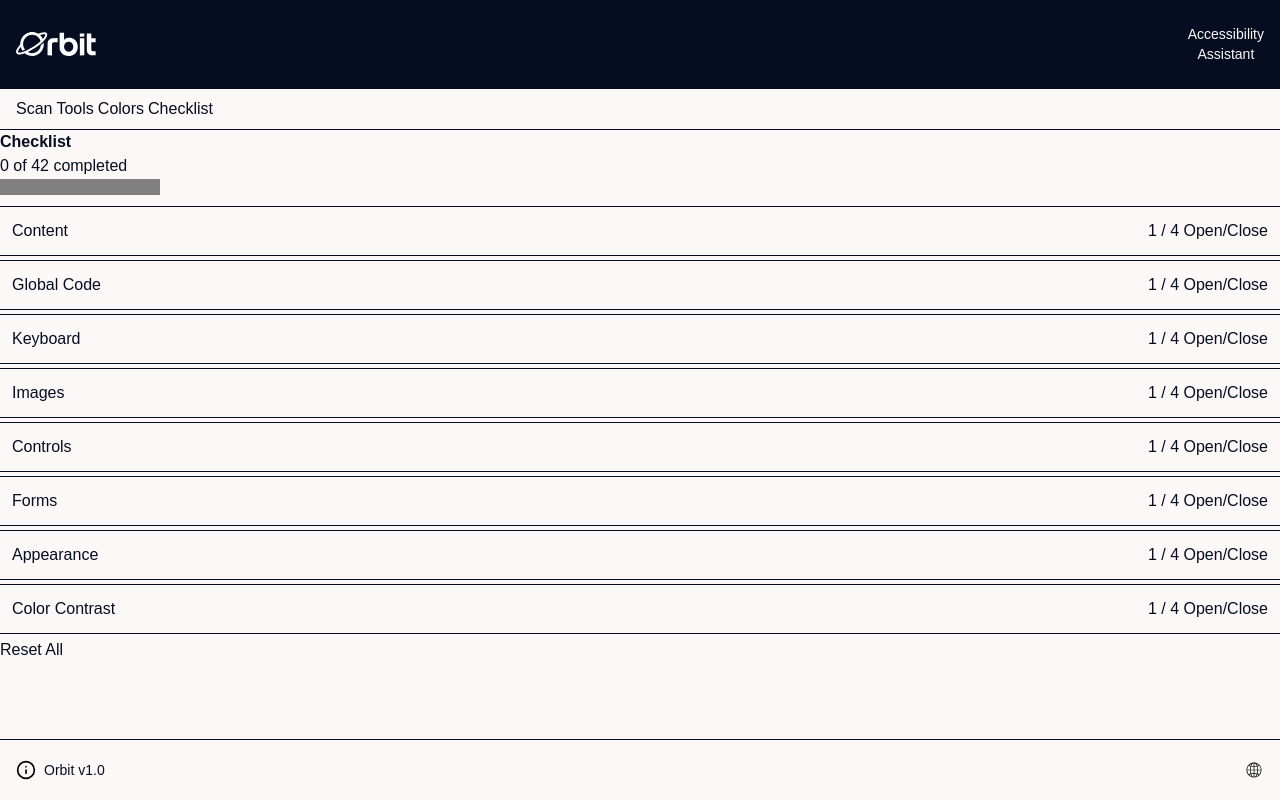
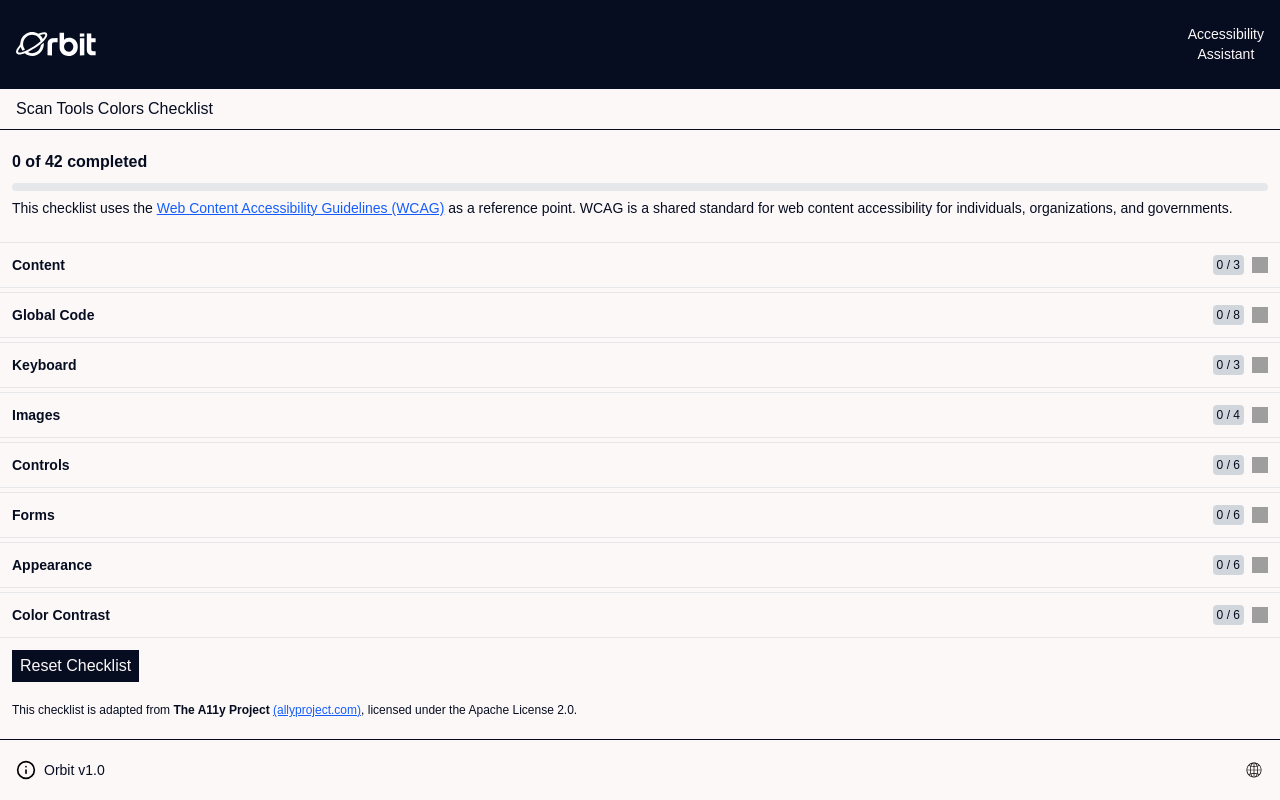
Before and after one commit to mtq01/orbit, a React (Vite) app: page / in a window 1280 px wide. Both pictures are taken after a click on the tab "Checklist". Built offline with nearby package versions, Linux system fonts and the light colour scheme; grey boxes are pictures that could not be loaded.

Commit message:
Style the Checklist UI

```diff
--- a/src/features/checklist/Checklist.tsx
+++ b/src/features/checklist/Checklist.tsx
@@ -1,6 +1,9 @@
 import { useState, useEffect } from "react";
 import { checklistData } from "../checklist/checklistData";
+import chevronUp from "../../assets/icons/chevrons-up.svg";
+import chevronDown from "../../assets/icons/chevrons-down.svg";
 
+// function 1: component
 const Checklist = () => {
   // checked state: stores each item id as a key and true/false as the value
   // lazy initializer reads from localStorage on first render so checked state persists between sessions
@@ -13,6 +16,18 @@ const Checklist = () => {
       return {};
     }
   });
+
+  // declare state for categories (open/close)
+  const [openCategories, setOpenCategories] = useState<Record<string, boolean>>(
+    {},
+  );
+
+  // declare the handler function for categories (open/close)
+  const categoryToggle = (id: string, isOpen: boolean) => {
+    const updated = { ...openCategories }; // copy the current object
+    updated[id] = isOpen; // update just this one category
+    setOpenCategories(updated); // save the new object back to state
+  };
 
   // every time checked changes, save the updated state to localStorage
   useEffect(() => {
@@ -48,43 +63,95 @@ const Checklist = () => {
     localStorage.removeItem("orbit-checklist");
   };
 
+  // function 1 return
   return (
     <>
-      <p className="font-bold">Checklist</p>
-      <section>
+      <section className="px-3 py-5">
         <div>
-          <p>
+          <h2 className="font-semibold">
             {checkedCount} of {totalItems} completed
-          </p>
+          </h2>
         </div>
-        <progress max={totalItems} value={checkedCount}>
+        <progress
+          max={totalItems}
+          value={checkedCount}
+          className="w-full h-2 rounded-full [&::-webkit-progress-bar]:bg-gray-200 [&::-webkit-progress-bar]:rounded-full [&::-webkit-progress-value]:rounded-full"
+        >
           {checkedCount}
         </progress>
+        <p className="text-sm">
+          This checklist uses the{" "}
+          <a
+            className="underline text-blue-600 hover:no-underline"
+            href="https://www.w3.org/WAI/standards-guidelines/wcag/"
+            target="_blank"
+          >
+            Web Content Accessibility Guidelines (WCAG)
+          </a>{" "}
+          as a reference point. WCAG is a shared standard for web content
+          accessibility for individuals, organizations, and governments.
+        </p>
       </section>
 
-      {/* checkbox categories */}
       <section>
-        {/* checkbox items */}
-        {checklistData.map((category) => (
-          <details key={category.id} className="border-t border-b py-3 my-1">
-            <summary className="flex justify-between px-3">
-              <p>{category.label}</p>
-              <p>
-                1 / 4 <span>Open/Close</span>
+        {/* function 2: checklist category counts (map callback) */}
+        {checklistData.map((category) => {
+          const categoryCheckedCount = category.items.filter(
+            (item) => checked[item.id],
+          ).length;
+
+          // function 2 return
+          return (
+            <details
+              key={category.id}
+              onToggle={(event) =>
+                categoryToggle(category.id, event.currentTarget.open)
+              }
+              className="border-t border-b border-gray-200 my-1 cursor-pointer focus-visible:outline-orbit-blue"
+            >
+              {/* summary */}
+              <summary className="flex justify-between py-3 px-3 hover:bg-gray-100">
+                <h3 className="font-semibold text-sm">{category.label}</h3>
+                <div className="flex items-center gap-2">
+                  <p className="text-xs px-1 py-0.5 rounded-sm bg-gray-300">
+                    {categoryCheckedCount} / {category.items.length}
                   </p>
+                  <img
+                    src={openCategories[category.id] ? chevronUp : chevronDown}
+                    alt=""
+                    aria-hidden="true"
+                    className="w-4 h-4"
+                  />
+                </div>
               </summary>
+
               <ul>
                 {category.items.map((item) => (
-                <li className="flex items-start justify-start gap-2 py-2 px-2 m-2">
+                  <li
+                    key={item.id}
+                    // adds light green bg when checked, bg hover states
+                    className={`flex items-start justify-start gap-2 py-2 px-2 m-2 rounded ${
+                      checked[item.id]
+                        ? "bg-green-100 hover:bg-green-200"
+                        : "hover:bg-gray-100"
+                    }`}
+                  >
                     <input
+                      id={item.id}
                       type="checkbox"
                       checked={checked[item.id] ?? false}
                       onChange={() => toggleItem(item.id)}
                       className="mt-1 shrink-0 w-4 h-4 cursor-pointer accent-orbit-blue"
                     />
-                  <label htmlFor={item.id} className="cursor-pointer">
+                    <label
+                      htmlFor={item.id}
+                      // adds line-thru text when checked
+                      className={`cursor-pointer text-sm ${
+                        checked[item.id] ? "line-through" : ""
+                      }`}
+                    >
                       {item.label}{" "}
-                    <a href={item.wcagUrl} target="_blank">
+                      <a href={item.wcagUrl} target="_blank" rel="noreferrer">
                         {item.wcag}
                       </a>
                     </label>
@@ -92,13 +159,31 @@ const Checklist = () => {
                 ))}
               </ul>
             </details>
-        ))}
+          );
+        })}
       </section>
 
-        {/* reset checklist */}
-      <button onClick={resetChecklist} className="cursor-pointer">
-        Reset All
+      <div className="flex flex-col gap-5 mx-3 my-3">
+        <button
+          onClick={resetChecklist}
+          className="cursor-pointer px-2 py-1 w-fit bg-orbit-blue text-orbit-white hover:bg-red-800 hover:underline"
+        >
+          Reset Checklist
         </button>
+
+        {/* A11y Project License Backlink: REQUIRED */}
+        <p className="text-xs">
+          This checklist is adapted from <strong>The A11y Project</strong>{" "}
+          <a
+            href="https://a11yproject.com"
+            target="_blank"
+            className="underline text-blue-600 hover:no-underline"
+          >
+            (allyproject.com)
+          </a>
+          , licensed under the Apache License 2.0.
+        </p>
+      </div>
     </>
   );
 };
```
Also changed, not shown: 1 other file (tests, documents, lock files or other folders). Lines whose indentation alone changed are shown as unchanged.
